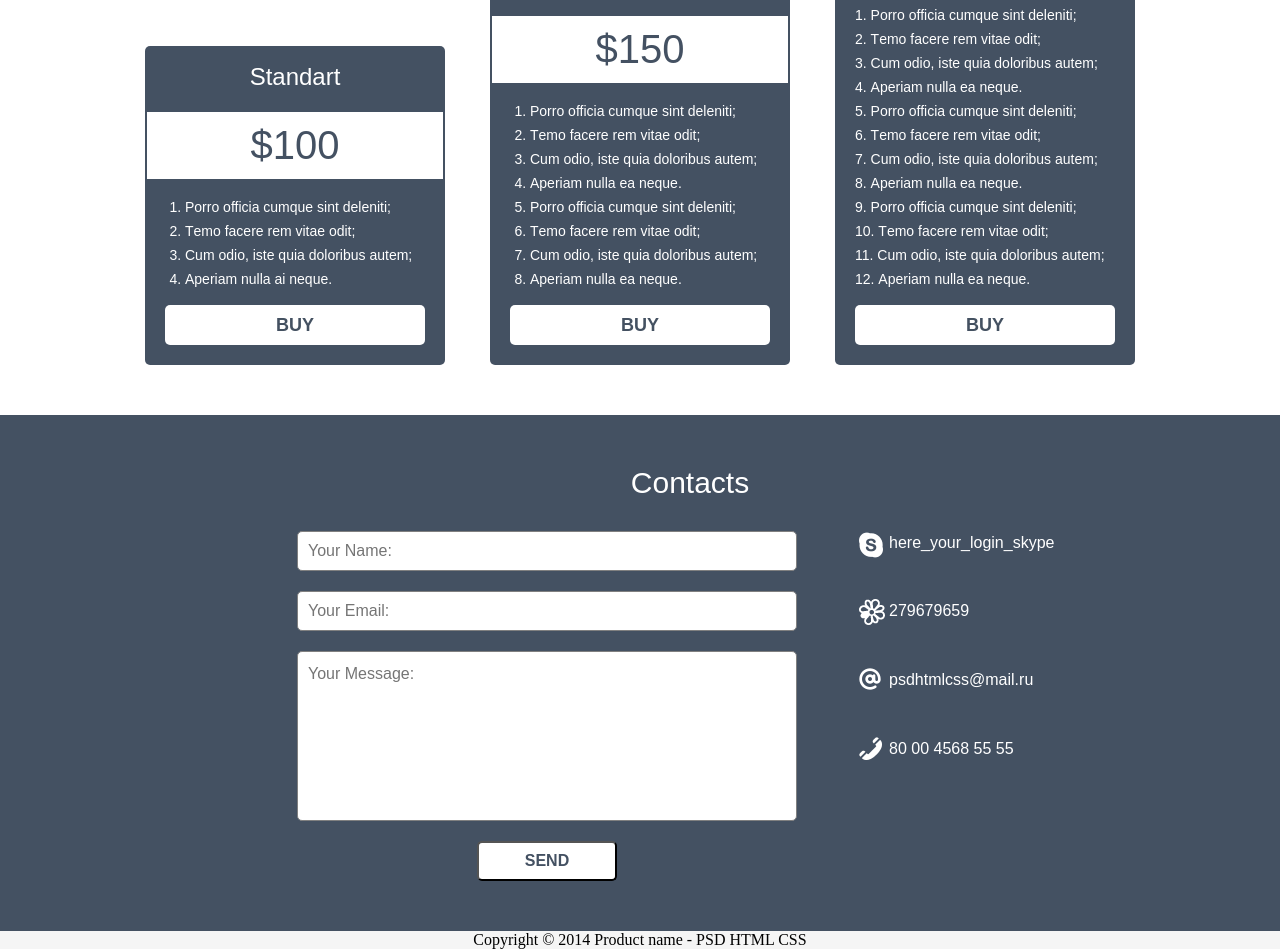
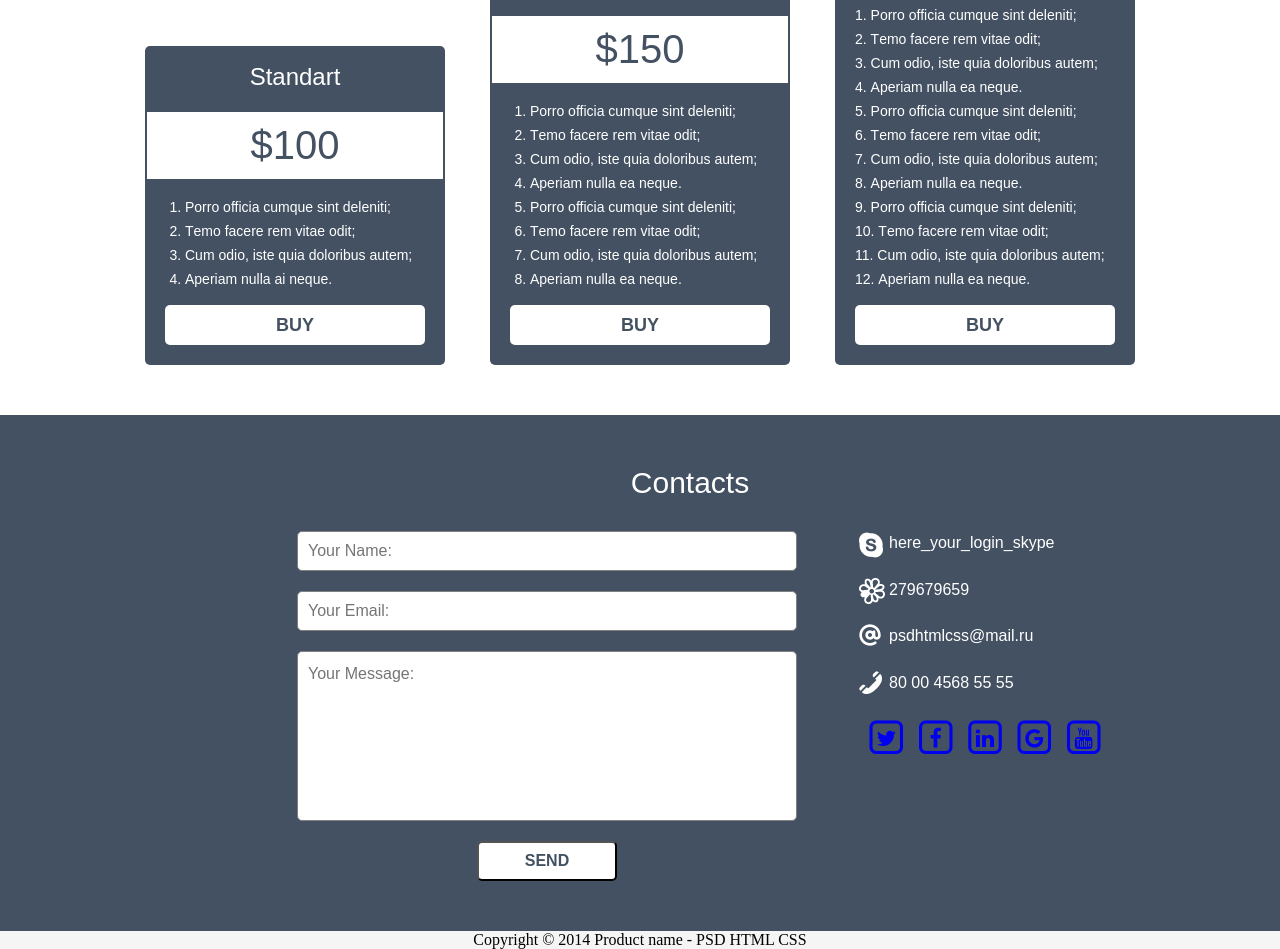
Before and after one commit to finn795/HTML5-and-CSS3, a plain HTML site: page index.html in a window 1280 px wide. Shown: the part 2391-3340 px from the top of the page. Drawn offline with Linux system fonts and the light colour scheme.

Commit message:
Исправлены ошибки

```diff
--- a/index.html
+++ b/index.html
@@ -153,6 +153,28 @@
                <span class="contacts-wrap-icq">279679659</span>
                <span class="contacts-wrap-email">psdhtmlcss@mail.ru</span>
                <span class="contacts-wrap-tel">80 00 4568 55 55</span>
+               <div class="contacts-social-icon">
+                    <a href="#" class="tweet"><span class="fa-stack fa-lg">
+                <i class="fa fa-square-o fa-stack-2x"></i>
+                <i class="fa fa-twitter fa-stack-1x"></i>
+                </span></a>
+                    <a href="#" class="facebook"><span class="fa-stack fa-lg">
+                <i class="fa fa-square-o fa-stack-2x"></i>
+                <i class="fa fa-facebook fa-stack-1x"></i>
+                </span></a>
+                    <a href="#" class="linkedin"><span class="fa-stack fa-lg">
+                <i class="fa fa-square-o fa-stack-2x"></i>
+                <i class="fa fa-linkedin fa-stack-1x"></i>
+                </span></a>
+                    <a href="#" class="google"><span class="fa-stack fa-lg">
+                <i class="fa fa-square-o fa-stack-2x"></i>
+                <i class="fa fa-google fa-stack-1x"></i>
+                </span></a>
+                    <a href="#" class="youtube"><span class="fa-stack fa-lg">
+                <i class="fa fa-square-o fa-stack-2x"></i>
+                <i class="fa fa-youtube fa-stack-1x"></i>
+                </span></a>
+                </div>
             </div>
         </section>
         <section class="end">
```
